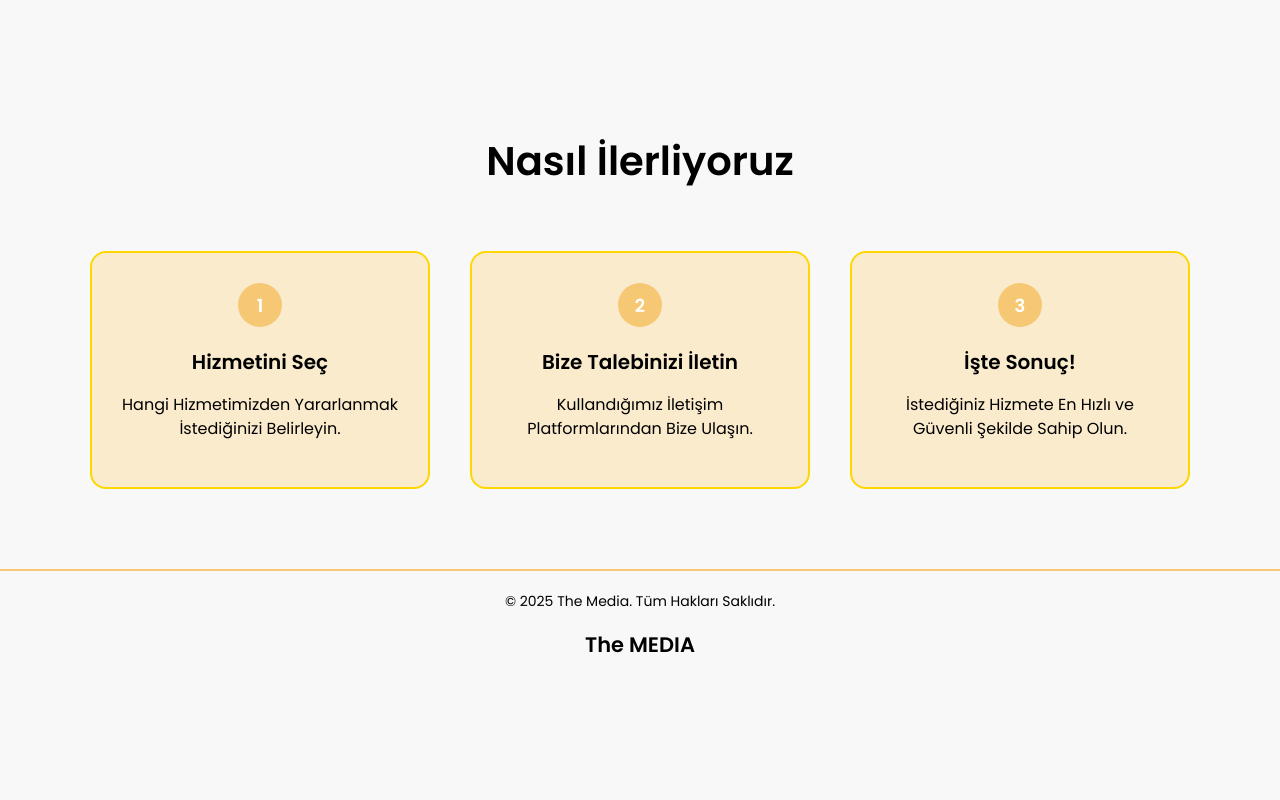
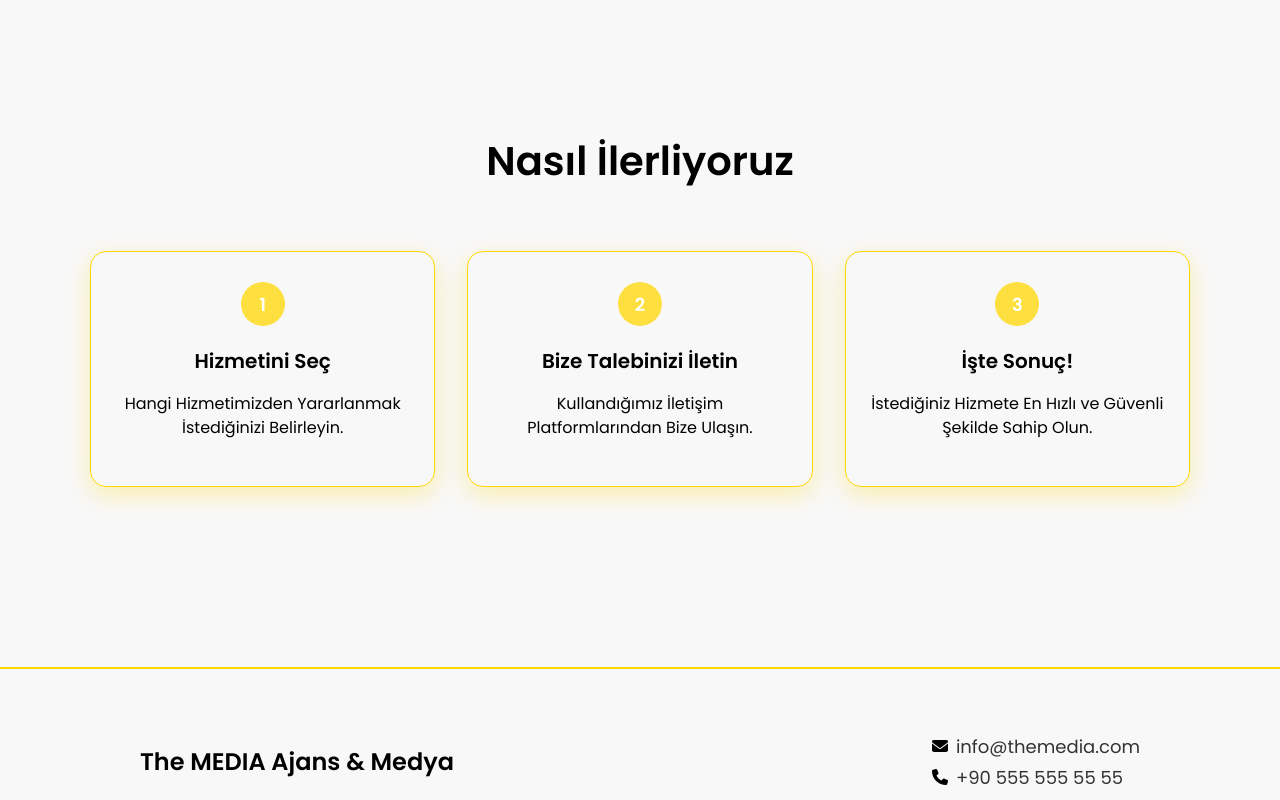
Before and after one commit to cem-deg/Ajans-Website, a plain HTML site: page ajans/index.html in a window 1280 px wide. Shown: the part 2000-2800 px from the top of the page. Before the commit the page ends 2697 px from the top, so only its background shows below. Drawn offline with nearby package versions, Linux system fonts and the light colour scheme.

Commit message:
Adding Contact Section and Little Fixes

```diff
--- a/ajans/index.html
+++ b/ajans/index.html
@@ -134,7 +134,10 @@
     </div>
   </div>
 </section>
-
+<br>
+<br>
+<br>
+<br>
 
   <script src="script.js"></script>
   <!-- AOS JS -->
@@ -147,33 +150,28 @@
     mirror: true,
   });
 </script>
-   <!-- yukarı çık butonu -->
-<button id="scrollTopBtn" title="Yukarı Çık"><i class="fas fa-angle-double-up"></i></button>
-<script>
-  // Butonu göster/gizle
-  const scrollTopBtn = document.getElementById("scrollTopBtn");
 
-  window.onscroll = function () {
-    if (document.body.scrollTop > 300 || document.documentElement.scrollTop > 300) {
-      scrollTopBtn.style.display = "block";
-    } else {
-      scrollTopBtn.style.display = "none";
-    }
-  };
 
-  // Tıklanınca en üste git
-  scrollTopBtn.onclick = function () {
-    window.scrollTo({ top: 0, behavior: "smooth" });
-  };
-</script>
 <div class="nav-underline"></div>
 
-<footer style="text-align:center; padding: 20px; font-size: 14px; color: black;">
-  © 2025 The Media. Tüm Hakları Saklıdır.
-  <section class="sosyal-medya">
-    <h2>The MEDIA</h2>
+<section class="footer-contact-info">
+  <div class="footer-contact-container">
+    <div class="footer-left">
+      <h2>The MEDIA Ajans & Medya</h2>
 
-  </section>
+
+    </div>
+    <div class="footer-right">
+      <p><i class="fas fa-envelope"></i>info@themedia.com</p>
+      <p><i class="fas fa-phone"></i> +90 555 555 55 55</p>
+    </div>
+  </div>
+</section>
+<div class="nav-underline-short"></div>
+<div class="footer-line-wrapper">
+  <p class="footer-text">The MEDIA © 2025. Tüm Hakları Saklıdır.</p>
+</div>
+
 
 </footer>
 
--- a/ajans/style.css
+++ b/ajans/style.css
@@ -155,31 +155,48 @@ body {
 }
 
 .steps {
+  /*
   display: flex;
   flex-wrap: wrap;
   gap: 40px;
   justify-content: center;
   max-width: 1100px;
+  margin: 0 auto; */
+
+  display: grid;
+  grid-template-columns: repeat(auto-fit, minmax(250px, 1fr));
+  gap: 32px;
+  max-width: 1100px;
   margin: 0 auto;
 }
 
 .step {
-  flex: 1 1 250px;
+  /* flex: 1 1 250px;
   background-color: #FAEBCD;
   border: 2px solid #ffd700;
   border-radius: 16px;
   padding: 30px 24px;
-  transition: transform 0.3s;
+  transition: transform 0.3s; */
+
+  animation: fadeInUp 0.6s ease-in-out;
+  background-color: linear-gradient(145deg, #ffe8a0, #ffd700); /* Daha canlı sarı */
+  border: 1px solid #ffd700;
+  border-radius: 16px;
+  padding: 30px 24px;
+  transition: transform 0.3s, box-shadow 0.3s;
+  box-shadow: 0 8px 24px rgba(255, 215, 0, 0.3)
 }
 
 .step:hover {
-  transform: translateY(-6px);
+  /* transform: translateY(-6px); */
+  transform: translateY(-10px) scale(1.02);
+  box-shadow: 0 16px 32px rgba(255, 215, 0, 0.45);
 }
 
 .step-number {
   width: 44px;
   height: 44px;
-  background-color: #F7C873;
+  background-color: #ffd900be;
   color: white;
   font-weight: bold;
   border-radius: 50%;
@@ -234,7 +251,7 @@ body {
 .nav-underline {
   width: 100%;
   height: 1.5px;
-  background-color: #F7C873;
+  background-color: #ffd700;
   margin: 0;
 }
 .icon-style {
@@ -248,7 +265,7 @@ body {
   position: fixed;
   bottom: 40px;
   right: 40px;
-  z-index: 100;
+  z-index: 9999;
   background-color: #ffffff10;
   color: white;
   border: 1px solid #ffffff30;
@@ -344,13 +361,13 @@ body {
   display: flex;
   align-items: center;
   justify-content: center;
-  color: #ffd9009c;
+  color: #ffd90067;
   transition: transform 0.3s;
 }
 
 .logo-track i:hover {
   transform: scale(1.2);
-  color: #ffd700; /* #D6BD98 */
+  color: #ffd900; /* #D6BD98 */
 }
 
 @keyframes scroll {
@@ -425,3 +442,66 @@ body {
   color: #dddddd;
 
 }
+/* sayfanın en altındaki bize ulaşın kısmı */
+.footer-contact-info {
+  background-color: #F8F8F8;
+  padding: 60px 20px;
+}
+
+.footer-contact-container {
+  max-width: 1000px;
+  margin: 0 auto;
+  display: flex;
+  justify-content: space-between;
+  align-items: center;
+  flex-wrap: wrap;
+  gap: 20px;
+}
+
+.footer-left h2 {
+  font-size: 24px;
+  font-weight: 600;
+  color: #000;
+  margin: 0;
+}
+
+.footer-left p{
+  color: black;
+}
+
+.footer-right {
+  text-align: right;
+}
+
+.footer-right p {
+  margin: 4px 0;
+  font-size: 18px;
+  color: #333;
+  display: flex;
+  align-items: center;
+  gap: 8px;
+}
+
+.footer-right i {
+  color: #000;
+  font-size: 16px;
+}
+
+.nav-underline-short {
+  width: 60%;
+  height: 1px;
+  background-color: #ffd700;
+  margin: 0 auto;
+  display: block;
+}
+
+.footer-line-wrapper {
+  text-align: center; /* içindeki her şeyi ortalar */
+   /* üst boşluk istersen */
+}
+
+.footer-text {
+  color: black; /* isteğe göre siyah ya da başka renk */
+  font-size: 14px;
+  margin-top: 10px;
+}
```
